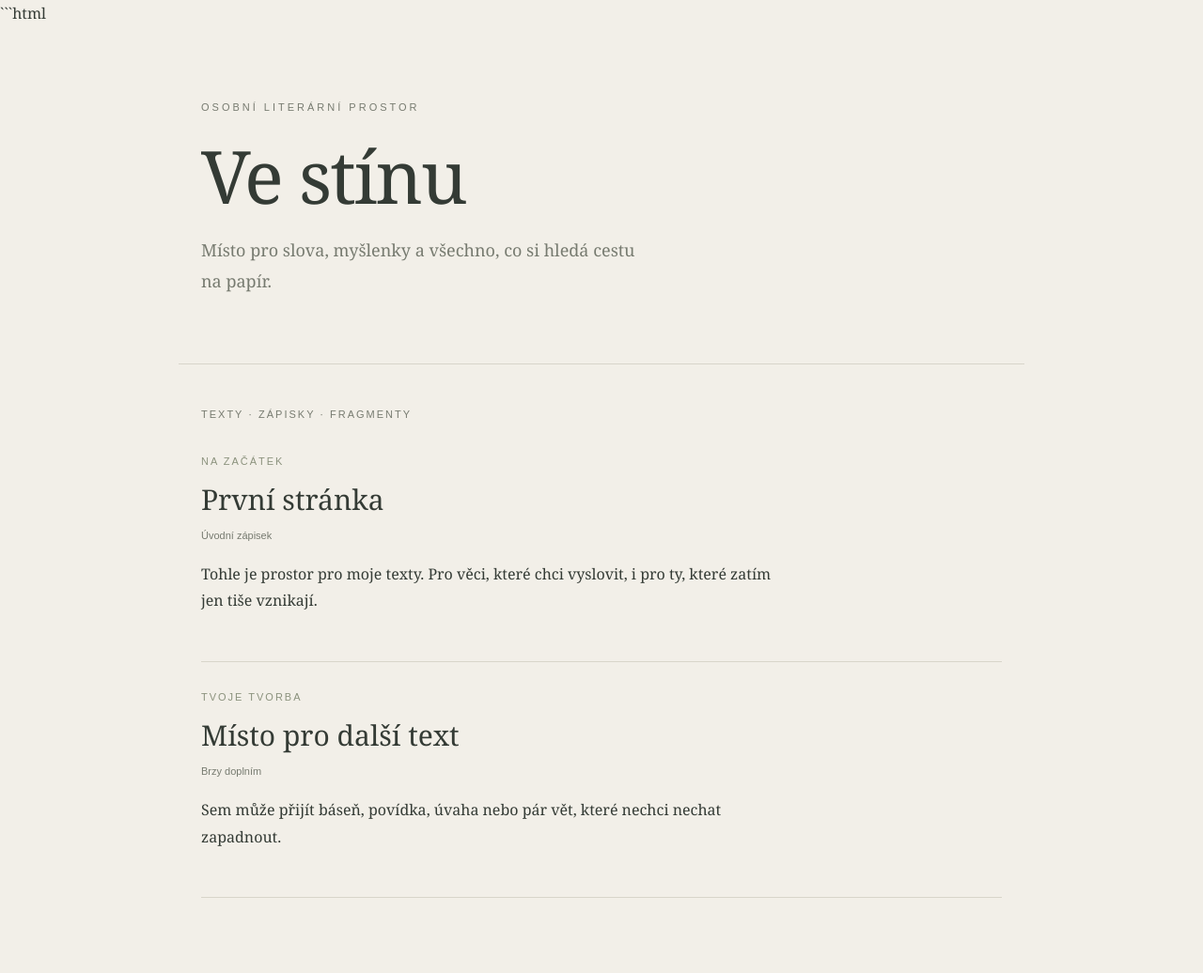
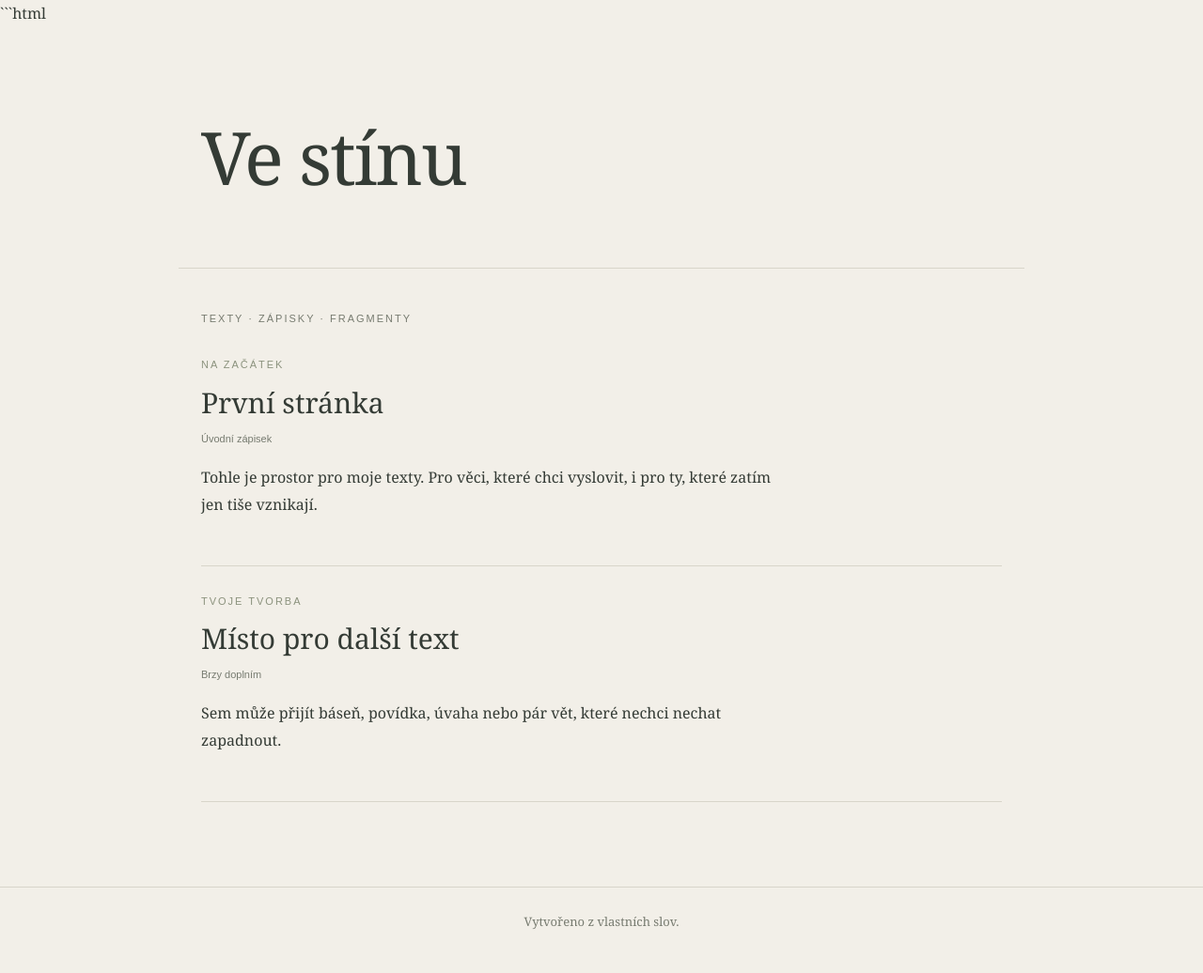
Before and after one commit to zofiecerovska/Muj-blog, a plain HTML site: page index.html in a window 1280 px wide. Shown: the top 1036 px of the page at 94% size. Drawn offline with Linux system fonts and the light colour scheme.

Commit message:
Change title to 'Osobní blog' and update header
Updated the title and removed the introductory text in the header.

```diff
--- a/index.html
+++ b/index.html
@@ -4,7 +4,7 @@
 <head>
   <meta charset="UTF-8">
   <meta name="viewport" content="width=device-width, initial-scale=1.0">
-  <title>Můj literární prostor</title>
+  <title>Osobní blog</title>
   <style>
     :root {
       --paper: #f2efe8;
@@ -114,10 +114,9 @@
 </head>
 <body>
   <header>
-    <div class="small">Osobní literární prostor</div>
+    <div class="small"></div>
     <h1>Ve stínu</h1>
     <p class="intro">
-      Místo pro slova, myšlenky a všechno, co si hledá cestu na papír.
     </p>
   </header>
 
```
